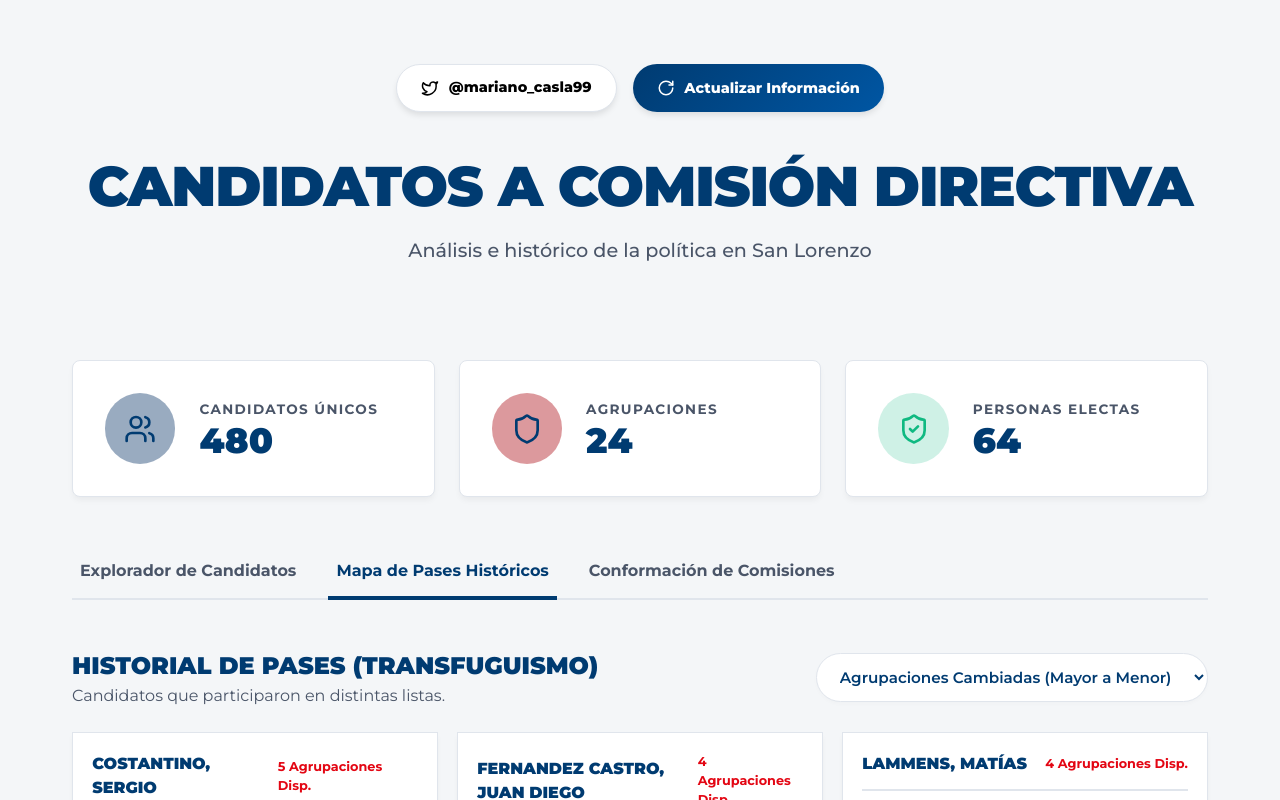
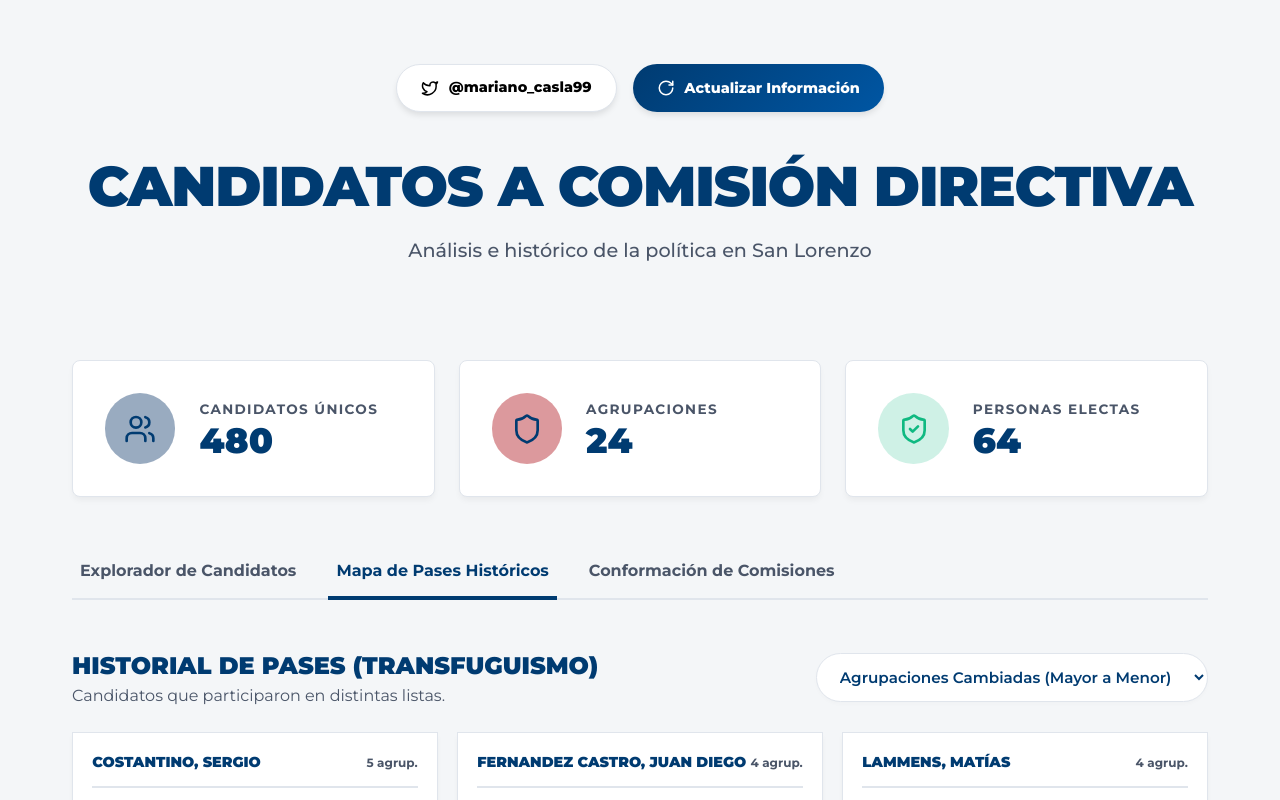
Before and after one commit to chagasalo/HistoricoCD_SL, a React (Vite) app: page / in a window 1280 px wide. Both pictures are taken after a click on the button "Mapa de Pases Históricos". Shown: the top 800 px of the page. Built offline with nearby package versions, Linux system fonts and the light colour scheme.

Commit message:
UX: Mapa de pases rediseñado - compacto, cronologico con conteo por agrupacion

```diff
--- a/src/App.css
+++ b/src/App.css
@@ -400,44 +400,49 @@
 .transition-name {
   font-weight: 900;
   font-family: var(--font-heading);
-  font-size: 1rem;
+  font-size: 0.9rem;
   color: var(--azul-casla);
 }
 
 .transition-count {
-  font-size: 0.8rem;
+  font-size: 0.75rem;
   font-weight: 700;
-  color: var(--rojo-casla);
+  color: var(--text-muted);
   background: transparent;
   padding: 0;
   border-radius: 0;
 }
 
-.transition-flow {
-  display: flex;
-  align-items: center;
-  justify-content: space-between;
-  gap: 0.5rem;
-  background: var(--bg-main);
-  padding: 1rem;
-  border-radius: 8px;
-}
-
-.t-from, .t-to {
+/* New compact list layout */
+.t-lists-container {
   display: flex;
   flex-direction: column;
   gap: 0.4rem;
+}
+
+.t-list-row {
+  display: flex;
+  align-items: center;
+  gap: 0.4rem;
+  border-left: 2px solid var(--border-light);
+  padding-left: 0.5rem;
+  line-height: 1.3;
+}
+
+.t-list-name {
+  font-size: 0.78rem;
+  font-weight: 900;
+  font-family: var(--font-heading);
   flex: 1;
 }
 
-.t-from {
-  align-items: flex-start;
+.t-list-count {
+  font-size: 0.7rem;
+  font-weight: 700;
+  color: var(--text-muted);
+  white-space: nowrap;
 }
 
-.t-to {
-  align-items: flex-end;
-  text-align: right;
-}
 
 .t-year {
   font-size: 0.8rem;
--- a/src/App.jsx
+++ b/src/App.jsx
@@ -152,10 +152,18 @@ export default function App() {
         prevList = h.list;
         prevYear = h.year;
       });
+      // Build per-list election count
+      const listCountMap = new Map();
+      sortedHistory.forEach(h => listCountMap.set(h.list, (listCountMap.get(h.list) || 0) + 1));
+
       if (transMap.has(c.name)) {
-         transMap.get(c.name).totalLists = userLists.size;
+         const entry = transMap.get(c.name);
+         entry.totalLists = userLists.size;
+         entry.listCounts = Object.fromEntries(listCountMap);
+         // Sort moves: most recent first
+         entry.moves.sort((a, b) => b.toYear.localeCompare(a.toYear));
       }
-    });
+    }); // end data.forEach
 
     const term = searchTerm.toLowerCase();
 
@@ -452,23 +460,26 @@ export default function App() {
                        initial={{ opacity: 0, x: -10 }}
                        animate={{ opacity: 1, x: 0 }}
                     >
-                        <div className="transition-name-row">
-                           <span className="transition-name">{t.name}</span>
-                           <span className="transition-count">{t.totalLists} Agrupaciones Disp.</span>
-                        </div>
-                        {t.moves.map((m, mIdx) => (
-                           <div key={mIdx} className="transition-flow">
-                               <div className="t-from">
-                                   <span className="t-year">{m.fromYear}</span>
-                                   <span className="t-list" style={{borderBottom: `2px solid ${getListColor(m.fromList)}`}}>{m.fromList}</span>
+                         <div className="transition-name-row">
+                            <span className="transition-name">{t.name}</span>
+                            <span className="transition-count">{t.totalLists} agrup.</span>
+                         </div>
+                         <div className="t-lists-container">
+                           {(() => {
+                             const seenLists = [];
+                             const seenSet = new Set();
+                             t.moves.forEach(m => {
+                               if (!seenSet.has(m.toList)) { seenSet.add(m.toList); seenLists.push(m.toList); }
+                               if (!seenSet.has(m.fromList)) { seenSet.add(m.fromList); seenLists.push(m.fromList); }
+                             });
+                             return seenLists.map(listName => (
+                               <div key={listName} className="t-list-row">
+                                 <span className="t-list-name" style={{color: getListColor(listName)}}>{listName}</span>
+                                 <span className="t-list-count">{t.listCounts?.[listName] || 1} elec.</span>
                                </div>
-                               <ArrowRightLeft className="t-arrow" size={16} />
-                               <div className="t-to">
-                                   <span className="t-year">{m.toYear}</span>
-                                   <span className="t-list" style={{borderBottom: `2px solid ${getListColor(m.toList)}`}}>{m.toList}</span>
-                               </div>
-                           </div>
-                        ))}
+                             ));
+                           })()}
+                         </div>
                     </motion.div>
                 ))}
             </div>
```
